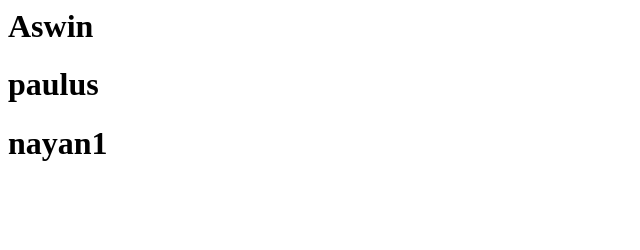
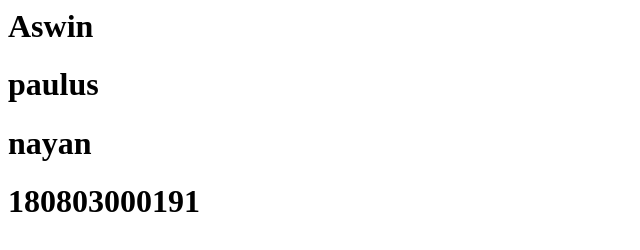
Before and after one commit to aswin191/uaspwl, a plain HTML site: page index.html in a window 1280 px wide. Shown: the whole page, without its empty margins (0-640 px from the left). Drawn offline with Linux system fonts and the light colour scheme.

Commit message:
Update index.html

```diff
--- a/index.html
+++ b/index.html
@@ -1,3 +1,4 @@
 <h1>Aswin</h1>
 <h1>paulus</h1>
-<h1>nayan1</h1>
+<h1>nayan</h1>
+<h1>180803000191</h1>
```
